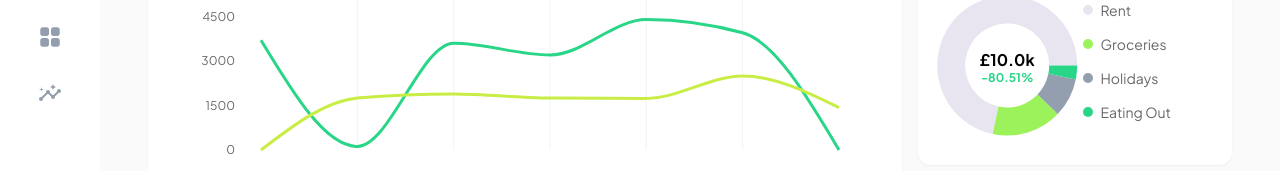
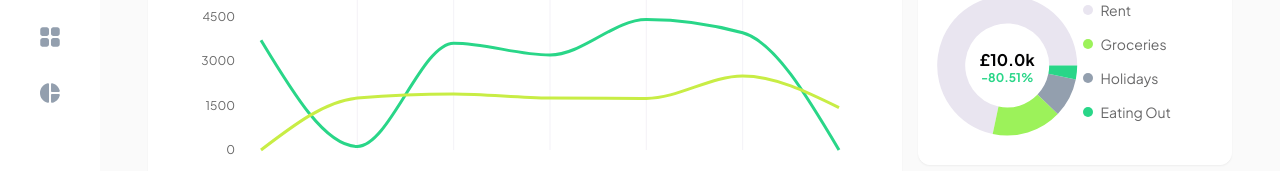
Before and after one commit to jkellerman/Balans, a Next.js app: page /dashboard in a window 1280 px wide. Shown: the part 327-498 px from the top of the page. Built offline with nearby package versions, Linux system fonts and the light colour scheme.

Commit message:
chore: change insights icon

```diff
--- a/components/icons.tsx
+++ b/components/icons.tsx
@@ -195,11 +195,7 @@ export default function Icons({ className, icon }: IconsProps) {
 	const Insights = (
 		<svg className={className} viewBox="0 0 24 24" fill="none" xmlns="http://www.w3.org/2000/svg">
 			<path
-				d="M21 8C19.55 8 18.74 9.44 19.07 10.51L15.52 14.07C15.22 13.98 14.78 13.98 14.48 14.07L11.93 11.52C12.27 10.45 11.46 9 10 9C8.55 9 7.73 10.44 8.07 11.52L3.51 16.07C2.44 15.74 1 16.55 1 18C1 19.1 1.9 20 3 20C4.45 20 5.26 18.56 4.93 17.49L9.48 12.93C9.78 13.02 10.22 13.02 10.52 12.93L13.07 15.48C12.73 16.55 13.54 18 15 18C16.45 18 17.27 16.56 16.93 15.48L20.49 11.93C21.56 12.26 23 11.45 23 10C23 8.9 22.1 8 21 8Z"
-				fill="currentColor"
-			/>
-			<path
-				d="M15 9L15.94 6.93L18 6L15.94 5.07L15 3L14.08 5.07L12 6L14.08 6.93L15 9ZM3.5 11L4 9L6 8.5L4 8L3.5 6L3 8L1 8.5L3 9L3.5 11Z"
+				d="M11 3.17995V20.82C11 21.46 10.41 21.94 9.79 21.8C5.32 20.8 2 16.79 2 12C2 7.20995 5.32 3.19995 9.79 2.19995C9.93605 2.1682 10.0874 2.16966 10.2328 2.20422C10.3782 2.23878 10.514 2.30556 10.6301 2.39963C10.7463 2.4937 10.8398 2.61266 10.9038 2.74772C10.9679 2.88278 11.0007 3.03049 11 3.17995ZM13.03 3.17995V9.98995C13.03 10.54 13.48 10.99 14.03 10.99H20.82C21.46 10.99 21.94 10.4 21.8 9.76995C20.95 6.00995 18 3.04995 14.25 2.19995C13.62 2.05995 13.03 2.53995 13.03 3.17995ZM13.03 14.01V20.82C13.03 21.46 13.62 21.94 14.25 21.8C18.01 20.95 20.96 17.98 21.81 14.22C21.95 13.6 21.46 13 20.83 13H14.04C13.48 13.01 13.03 13.46 13.03 14.01Z"
 				fill="currentColor"
 			/>
 		</svg>
```
